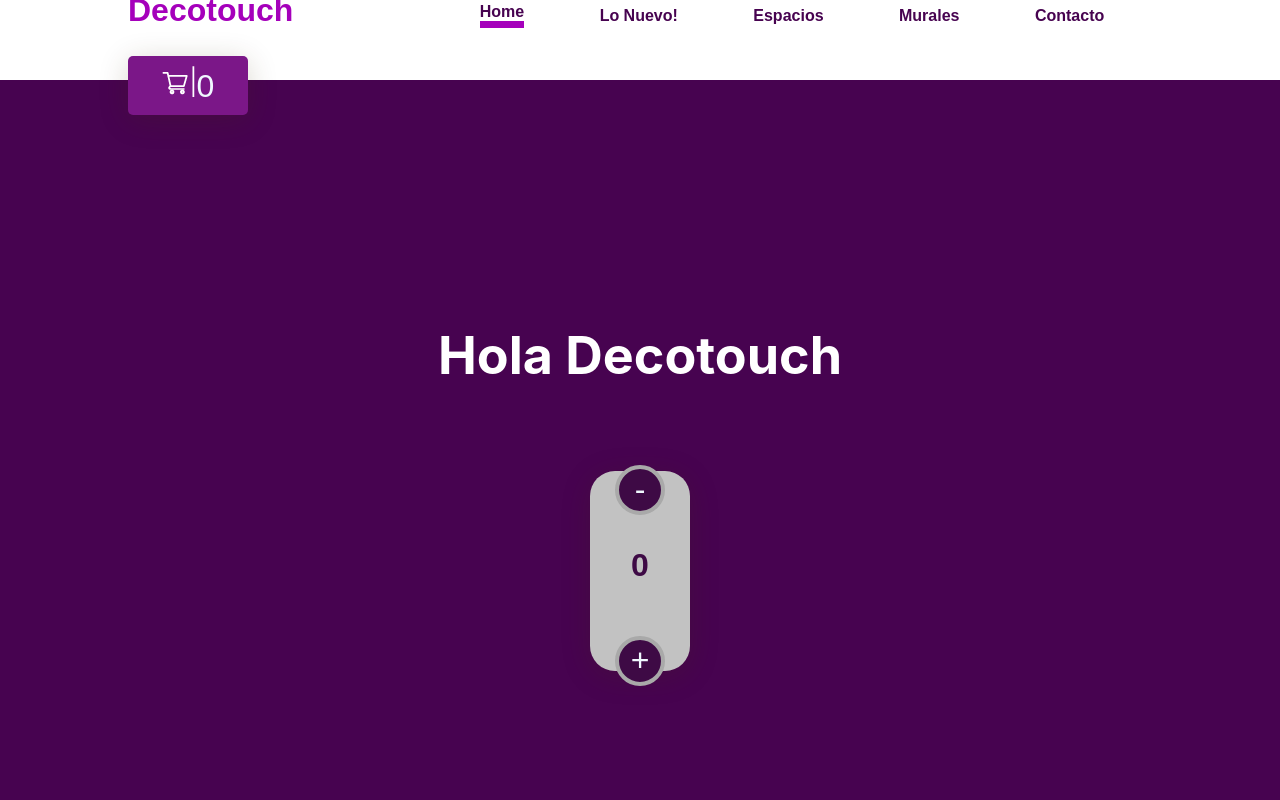
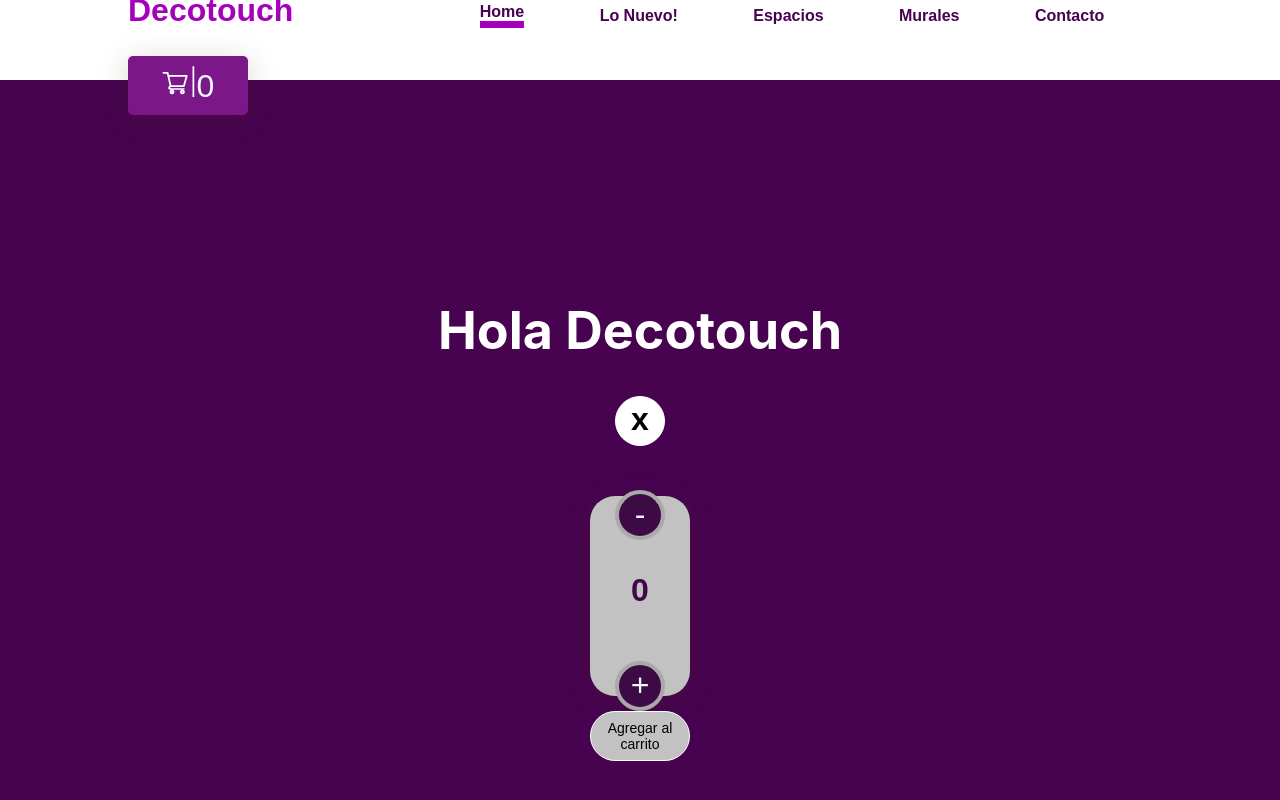
Before and after one commit to yanniromano/decotouchtienda, a React (Create React App) app: page / in a window 1280 px wide. Shown: the top 800 px of the page. Built offline with nearby package versions, Linux system fonts and the light colour scheme.

Commit message:
Desafío: Contador con botón

```diff
--- a/src/App.js
+++ b/src/App.js
@@ -1,17 +1,26 @@
-import React from 'react'
+import { useState } from 'react'
 import './App.css';
 import NavBar from './components/NavBar';
 import ItemListContainer from './components/ItemListContainer/ItemListContainer.js';
 import Counter from './components/ItemCount/ItemCount';
+import './components/ItemCount/ItemCount.css';
 
-function App() {
+const App = () => {
+  const [show, setShow] = useState(true)
+
+  const handleOnAdd = (quantity) => {
+    console.log(`se agregaron ${quantity} productos`)
+  }
+
+
   return (
     <div className="App">
 
       <NavBar />
       <header className="App-header">
         <ItemListContainer greeting={'Hola Decotouch'}></ItemListContainer>
-        <Counter />
+        <button onClick={() => setShow(!show)} className="buttonCerrar">{show ? 'x' : '▼'}</button>
+        {show ? <Counter initial={0} stock={20} onAdd={handleOnAdd} /> : null}
       </header>
 
 
--- a/src/components/ItemCount/ItemCount.css
+++ b/src/components/ItemCount/ItemCount.css
@@ -10,7 +10,37 @@
     font-size: 2rem;
     color: rgb(62, 10, 69);
     margin-top: 50px;
+}
 
+.buttonCerrar {
+    background-color: #fff;
+    width: 50px;
+    height: 50px;
+    border-radius: 50%;
+    font-family: 'Montserrat', sans-serif;
+    font-style: normal;
+    font-weight: 800;
+    font-size: 2rem;
+    padding-bottom: 5px;
+    border: 1px solid #fff;
+}
+
+.agregar {
+    background-color: rgb(194, 194, 194);
+    width: 100px;
+    height: 50px;
+    border-radius: 30px;
+    font-family: 'Montserrat', sans-serif;
+    font-style: normal;
+    font-weight: 500;
+    font-size: 14px;
+    padding-bottom: 5px;
+    padding-top: 5px;
+    border: 1px solid #fff;
+}
+
+.buttonCerrar:hover {
+    background-color: rgb(46, 1, 77);
 }
 
 .buttonDecrement {
@@ -25,9 +55,7 @@
     font-size: 2rem;
     margin-top: -100px;
     border: 4px solid darkgrey;
-
 }
-
 
 .buttonIncrement {
     background-color: rgb(62, 10, 69);
--- a/src/components/ItemCount/ItemCount.js
+++ b/src/components/ItemCount/ItemCount.js
@@ -1,16 +1,19 @@
-import './ItemCount.css';
+import './ItemCount.css'
 import { useState, useEffect } from 'react'
-
 
 const ItemCount = ({ initial, stock, onAdd }) => {
     const [count, setCount] = useState(0)
+
+
+    useEffect(() => {
+        console.log('cambio el count')
+    }, [count])
 
 
     const decrement = () => {
         if (count > 0) {
             setCount(count => count - 1);
         }
-
     }
 
     const increment = () => {
@@ -18,6 +21,7 @@ const ItemCount = ({ initial, stock, onAdd }) => {
             setCount(count => count + 1);
         }
     }
+    console.log('Esto esta en el cuerpo del componente')
 
 
 
@@ -26,6 +30,7 @@ const ItemCount = ({ initial, stock, onAdd }) => {
             <button onClick={decrement} className="buttonDecrement">-</button>
             <p>{count}</p>
             <button onClick={increment} className="buttonIncrement">+</button>
+            <button onClick={() => onAdd(count)} className="agregar"> Agregar al carrito</button>
         </div>
     )
 }
```
